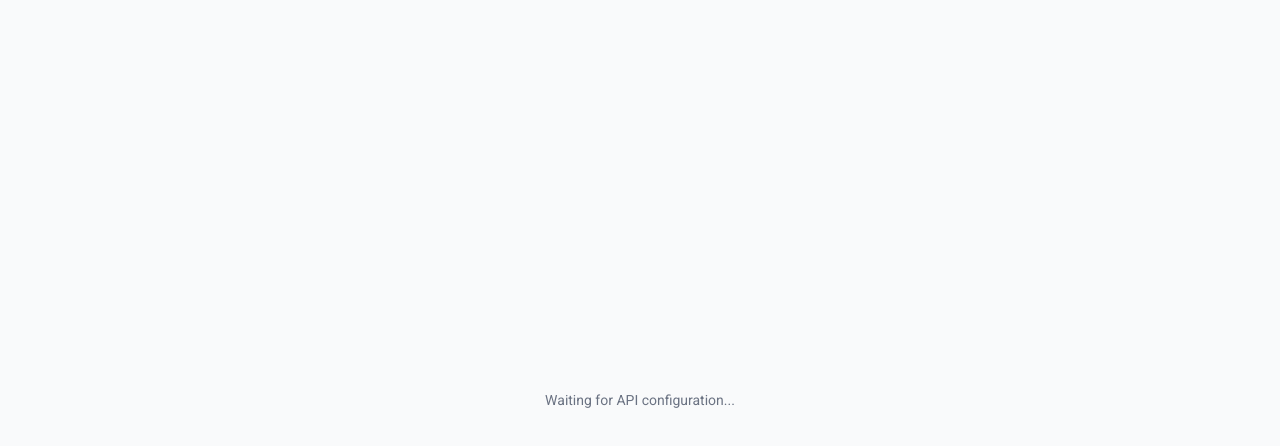
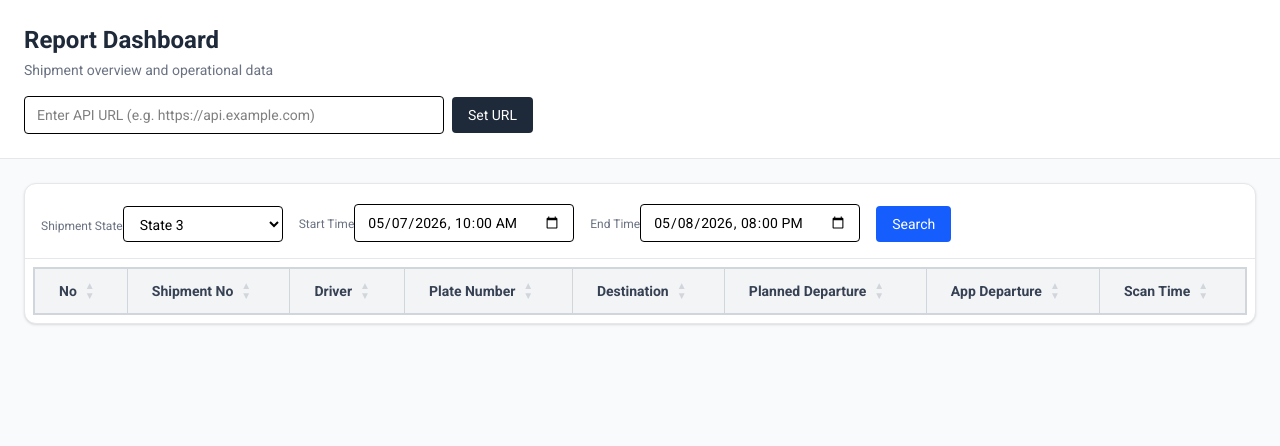
Before and after one commit to umardev500/jnt-scan, a React (Vite) app: page / in a window 1280 px wide. Shown: the top 446 px of the page. Built offline with nearby package versions, Linux system fonts and the light colour scheme.

Commit message:
fix form not rendered

```diff
--- a/src/pages/ReportPage.tsx
+++ b/src/pages/ReportPage.tsx
@@ -64,16 +64,6 @@
     });
   };
 
-  // =========================
-  // Prevent render if API URL not ready
-  // =========================
-  if (!apiUrl) {
-    return (
-      <div className="min-h-screen flex items-center justify-center bg-gray-50 text-gray-500 text-sm">
-        Waiting for API configuration...
-      </div>
-    );
-  }
 
   return (
     <div className="min-h-screen bg-gray-50">
```
